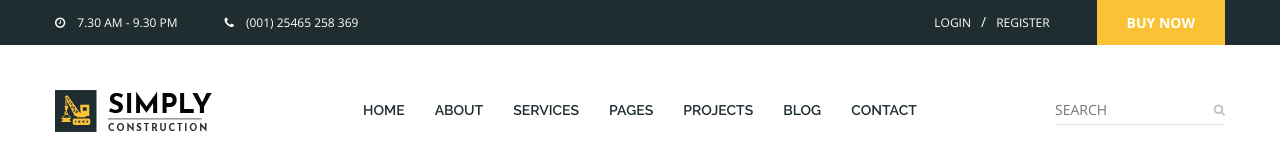
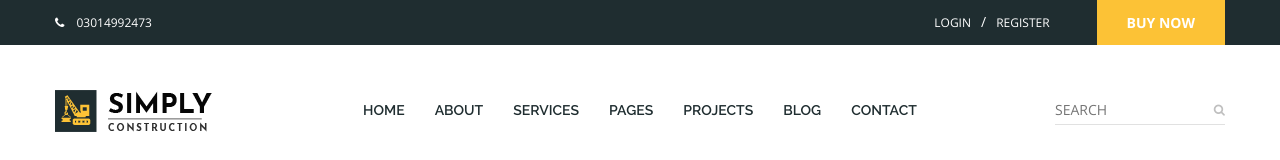
Before and after one commit to AmirDasti/MetroConstruction, a plain HTML site: page index.html in a window 1280 px wide. Shown: the top 160 px of the page. Drawn offline with nearby package versions, Linux system fonts and the light colour scheme.

Commit message:
Update index.html

```diff
--- a/index.html
+++ b/index.html
@@ -51,8 +51,8 @@
                     <div class="row">
                         <div class="col-md-6 col-lg-6 col-sm-6 col-xs-12">
                             <ul class="heaher__top__left">
-                                <li><i class="fa fa-clock-o"></i>7.30 AM  -  9.30 PM</li>
-                                <li><a href="#"><i class="fa fa-phone"></i>(001)  25465  258  369</a></li>
+                                <!-- <li><i class="fa fa-clock-o"></i>7.30 AM  -  9.30 PM</li> -->
+                                <li><a href="#"><i class="fa fa-phone"></i>03014992473</a></li>
                             </ul>
                         </div>
                         <div class="col-md-6 col-lg-6 col-sm-6 col-xs-12">
```
